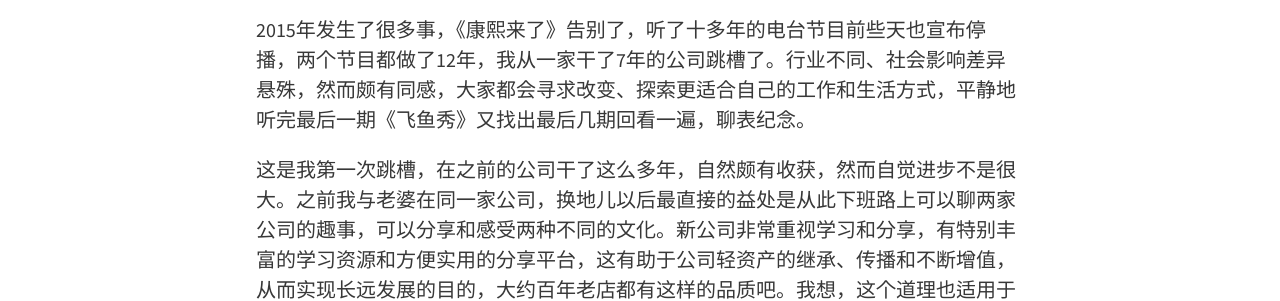
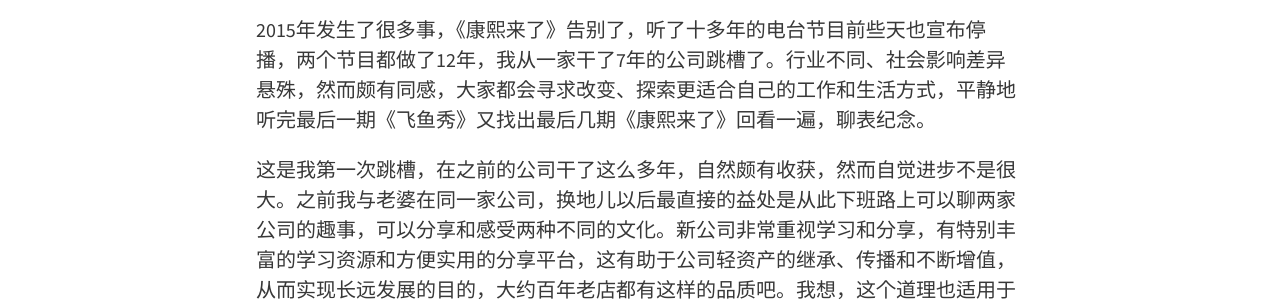
Before and after one commit to undersail/undersail.github.com, a Jekyll site: the page built from _posts/2016-02-08-more-reading-less-writing.md, in a window 1280 px wide. Shown: the part 429-730 px from the top of the page. Built offline with Jekyll 4.4.1, drawn with Linux system fonts in a browser that asks for light colours; nearby versions of some CDN libraries; comment, search, counter and statistics services are not loaded.

Commit message:
Modify
Edit content

```diff
--- a/_posts/2016-02-08-more-reading-less-writing.md
+++ b/_posts/2016-02-08-more-reading-less-writing.md
@@ -6,7 +6,7 @@
 
 或许是巧合，最近一次整理博客空间后写的几篇文章都是英文标题，结果我跳槽去了一家外企。今天是农历丙申年大年初一，我在新的公司正好满两个月，许久没有整理思绪了，想说的东西挺多，试试看能不能表达清楚。标题是想说，以我的性格特点和目前的阅历状况，还是应该多阅读、多学习、多倾听而适当抑制一下泛滥的写作和创作欲望。
 
-2015年发生了很多事，《康熙来了》告别了，听了十多年的电台节目前些天也宣布停播，两个节目都做了12年，我从一家干了7年的公司跳槽了。行业不同、社会影响差异悬殊，然而颇有同感，大家都会寻求改变、探索更适合自己的工作和生活方式，平静地听完最后一期《飞鱼秀》又找出最后几期回看一遍，聊表纪念。
+2015年发生了很多事，《康熙来了》告别了，听了十多年的电台节目前些天也宣布停播，两个节目都做了12年，我从一家干了7年的公司跳槽了。行业不同、社会影响差异悬殊，然而颇有同感，大家都会寻求改变、探索更适合自己的工作和生活方式，平静地听完最后一期《飞鱼秀》又找出最后几期《康熙来了》回看一遍，聊表纪念。
 
 这是我第一次跳槽，在之前的公司干了这么多年，自然颇有收获，然而自觉进步不是很大。之前我与老婆在同一家公司，换地儿以后最直接的益处是从此下班路上可以聊两家公司的趣事，可以分享和感受两种不同的文化。新公司非常重视学习和分享，有特别丰富的学习资源和方便实用的分享平台，这有助于公司轻资产的继承、传播和不断增值，从而实现长远发展的目的，大约百年老店都有这样的品质吧。我想，这个道理也适用于个人，要在事业上持续发展也需要知识、技能和阅历的不断积累和深化。道理简单，实践起来必不容易，态度很重要。
 
```
